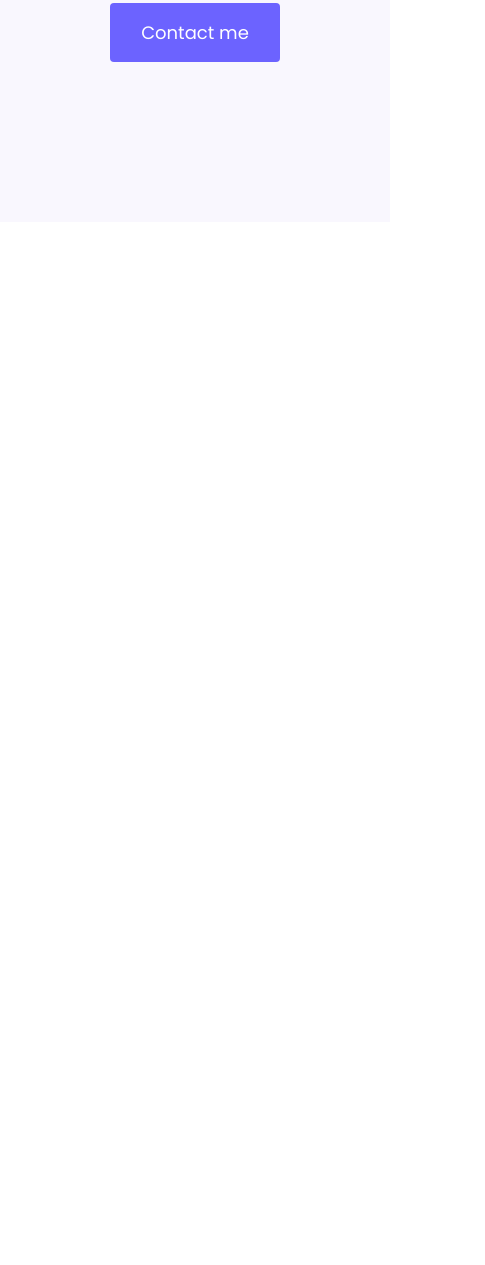
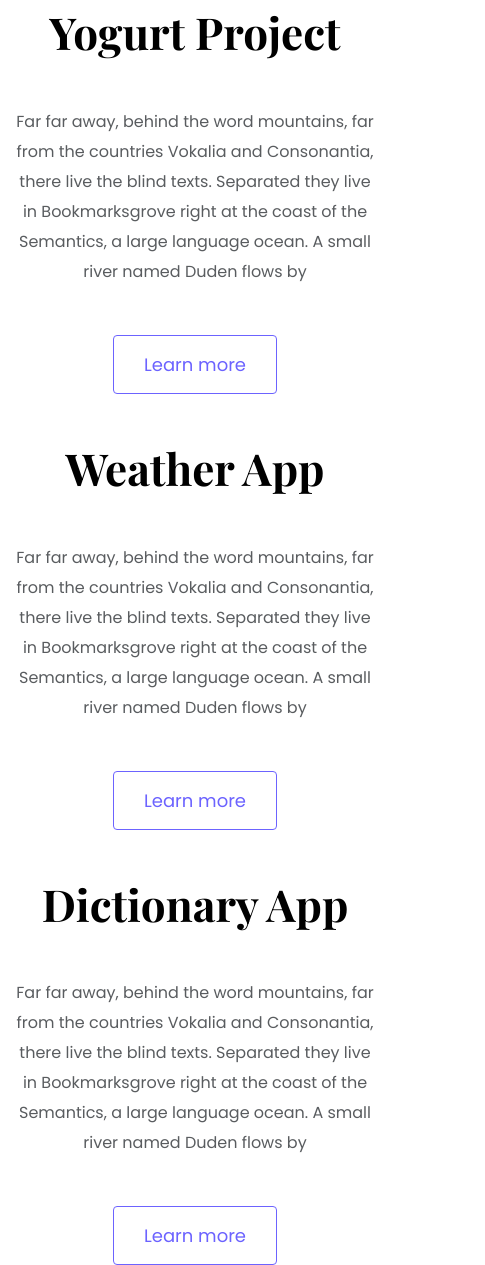
Before and after one commit to ElenTara/portfolio-project, a plain HTML site: page index.html in a window 390 px wide. Shown: the part 561-1826 px from the top of the page, 485 px wide, since content can reach past the window. Before the commit the page ends 844 px from the top, so only its background shows below. Drawn offline with nearby package versions, Linux system fonts and the light colour scheme.

Commit message:
Integrated homepage content design

```diff
--- a/index.html
+++ b/index.html
@@ -38,5 +38,65 @@
         <a href="#" class="btn btn-branding">Contact me</a>
       </div>
     </div>
+    <p class="text-center m-5">
+      Featured Project which my best projects be choice to show
+    </p>
+    <div class="container">
+      <div class="row mb-5">
+        <div class="col d-none d-lg-block">
+          <img src="/images/yogurt.png" alt="Greek yogurt" class="img-fluid" />
+        </div>
+        <div class="col">
+          <div class="project-description">
+            <h2 class="mb-5">Yogurt Project</h2>
+            <p class="mb-5 text-muted">
+              Far far away, behind the word mountains, far from the countries
+              Vokalia and Consonantia, there live the blind texts. Separated
+              they live in Bookmarksgrove right at the coast of the Semantics, a
+              large language ocean. A small river named Duden flows by
+            </p>
+            <a href="#" class="btn btn-branding-outline">Learn more</a>
+          </div>
+        </div>
+      </div>
+      <div class="row mb-5">
+        <div class="col">
+          <div class="project-description">
+            <h2 class="mb-5">Weather App</h2>
+            <p class="mb-5 text-muted">
+              Far far away, behind the word mountains, far from the countries
+              Vokalia and Consonantia, there live the blind texts. Separated
+              they live in Bookmarksgrove right at the coast of the Semantics, a
+              large language ocean. A small river named Duden flows by
+            </p>
+            <a href="#" class="btn btn-branding-outline">Learn more</a>
+          </div>
+        </div>
+        <div class="col d-none d-lg-block">
+          <img src="/images/weather.png" alt="Weather app" class="img-fluid" />
+        </div>
+      </div>
+      <div class="row">
+        <div class="col d-none d-lg-block">
+          <img
+            src="/images/dictionary.png"
+            alt="Dictionary app"
+            class="img-fluid"
+          />
+        </div>
+        <div class="col">
+          <div class="project-description">
+            <h2 class="mb-5">Dictionary App</h2>
+            <p class="mb-5 text-muted">
+              Far far away, behind the word mountains, far from the countries
+              Vokalia and Consonantia, there live the blind texts. Separated
+              they live in Bookmarksgrove right at the coast of the Semantics, a
+              large language ocean. A small river named Duden flows by
+            </p>
+            <a href="#" class="btn btn-branding-outline">Learn more</a>
+          </div>
+        </div>
+      </div>
+    </div>
   </body>
 </html>
--- a/styles/portfolio.css
+++ b/styles/portfolio.css
@@ -21,10 +21,15 @@ h6 {
 }
 h1 {
   font-size: 96px;
+  line-height: 1.5;
 }
-
+h2 {
+  font-size: 64px;
+}
 p {
   font-weight: normal;
+  font-size: 16px;
+  line-height: 30px;
 }
 
 .hero {
@@ -44,7 +49,7 @@ p {
   font-family: var(--default-font-family);
   font-size: 24px;
   font-weight: normal;
-  line-height: 2;
+  line-height: 1.5;
 }
 
 .btn-branding {
@@ -55,3 +60,31 @@ p {
   line-height: 27px;
   padding: 15px 30px;
 }
+.btn-branding-outline {
+  color: var(--branding-color);
+  border: 1px solid var(--branding-color);
+  border-radius: 4px;
+  font-size: 18px;
+  line-height: 27px;
+  padding: 15px 30px;
+}
+
+.project-description {
+  padding: 120px 60px;
+}
+
+@media (max-width: 900px) {
+  h1 {
+    font-size: 44px;
+  }
+  h2 {
+    font-size: 44px;
+  }
+  .hero {
+    padding: 80px 20px;
+  }
+  .project-description {
+    padding: 0;
+    text-align: center;
+  }
+}
```
Also changed, not shown: images/dictionary.png (added), images/weather.png (added), images/yogurt.png (added).
